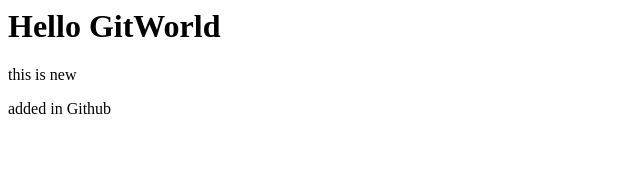
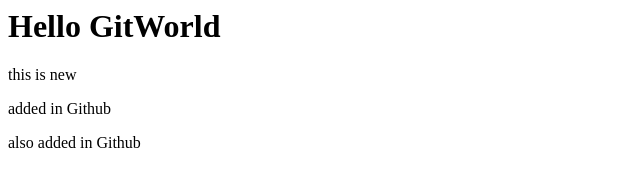
Before and after one commit to jpuritscher88/GitGithubMasterclass, a plain HTML site: page index.html in a window 1280 px wide. Shown: the whole page, without its empty margins (0-640 px from the left). Drawn offline with Linux system fonts and the light colour scheme.

Commit message:
Also added in Github
This to demonstrate the tracking

```diff
--- a/index.html
+++ b/index.html
@@ -7,3 +7,7 @@
 <div>
     <p>added in Github</p>
 </div>
+
+<div>
+    <p>also added in Github</p>
+</div>
```
